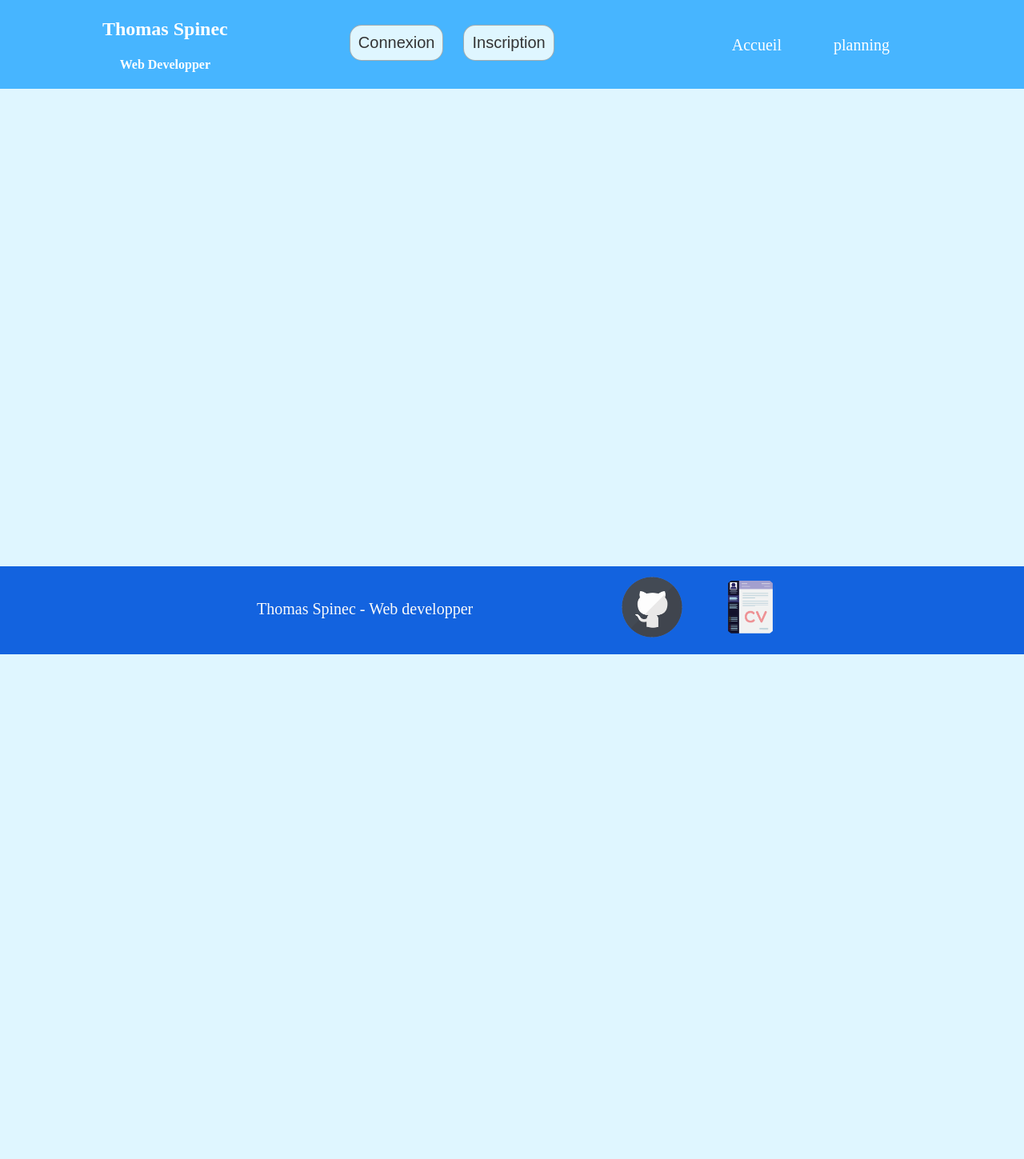
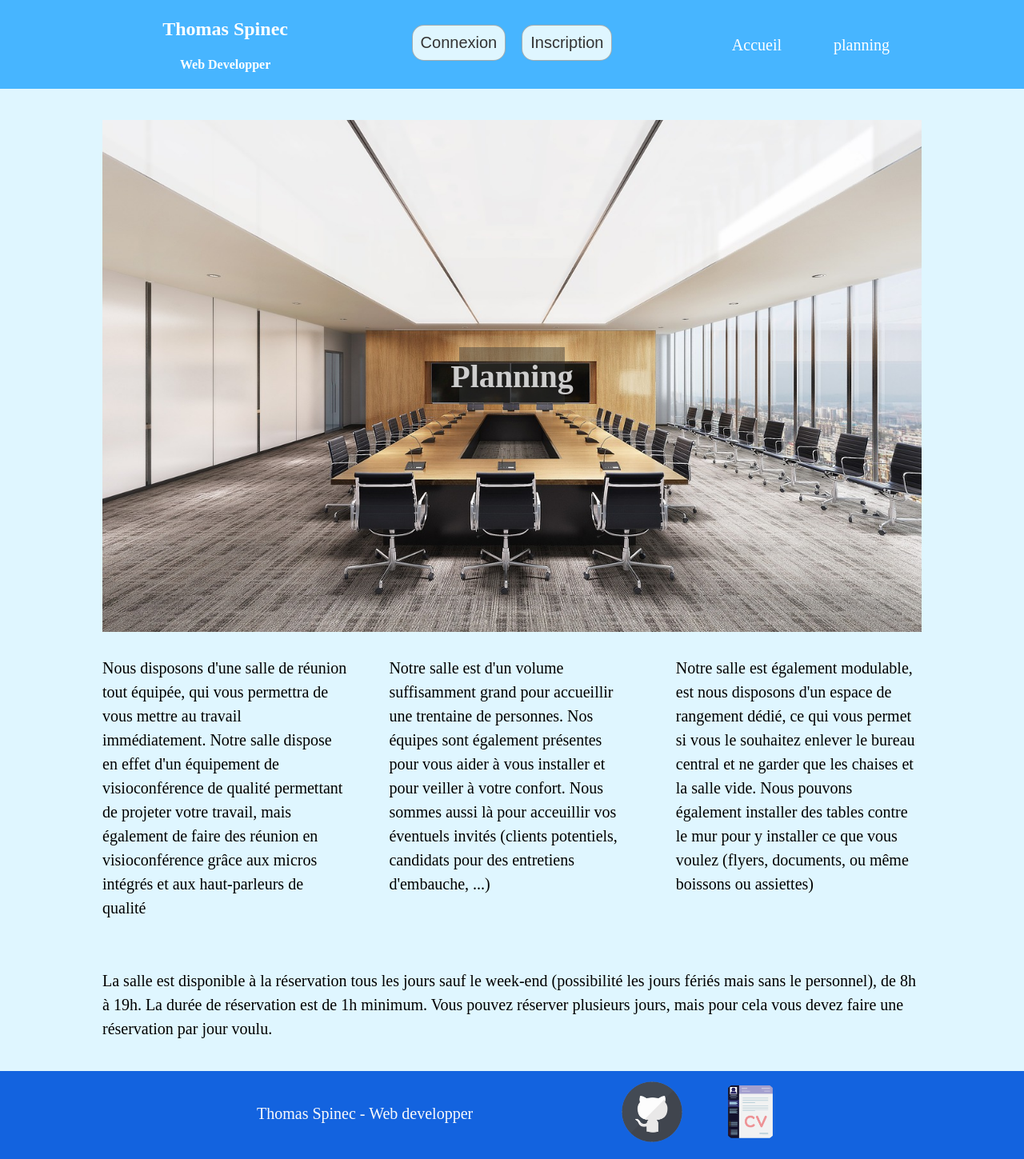
Before and after one commit to thomas-spinec/reservation-salles, a PHP site: page / in a window 1280 px wide. Shown: the whole page at 80% size. Before the commit the page ends 818 px from the top, so only its background shows below. Run offline with PHP 8.4, Linux system fonts and the light colour scheme.

Commit message:
page index fini, responsif réalisé

```diff
--- a/include/connect.php
+++ b/include/connect.php
@@ -5,5 +5,5 @@
 
 // Connexion à la base de données en ligne
 
-// $connect = new mysqli('localhost', 'adminbdd', 'basededonnees', 'thomas-spinec_livreor')
+// $connect = new mysqli('localhost', 'adminbdd', 'basededonnees', 'thomas-spinec_reservationsalles')
 ?>
--- a/include/header.php
+++ b/include/header.php
@@ -33,7 +33,7 @@
                     else if(isset($_SESSION['login'])){
                         $user = $_SESSION['login'];
                 ?>
-                <div id='center'>
+                <div class='center'>
                     <h3>Bonjour <?=$user?></h3>
                     <a href='index.php?deconnexion=true'><button>Déconnexion</button></a>
                 </div>
@@ -131,7 +131,7 @@
                 <!-- //////////////////////////////////////////////////////////
                 /////////////////  DECONNECTER  ///////////////////////////////
                 ////////////////////////////////////////////////////////// -->
-                <div>
+                <div class="center">
                     <a href='connexion.php'><button>Connexion</button></a>
                     <a href='inscription.php'><button>Inscription</button></a>
                 </div>
--- a/index.php
+++ b/index.php
@@ -5,7 +5,26 @@
 
     <!-- contenu de la page -->
     <main>
+        <div class="container">
+            <div class="bg_img">
+                <div id="link_img">
+                    <a href="planning.php"><h1>Planning</h1></a>
+                </div>
+            </div>
+            <div id="text">
+                <div>
+                    <p>Nous disposons d'une salle de réunion tout équipée, qui vous permettra de vous mettre au travail immédiatement. Notre salle dispose en effet d'un équipement de visioconférence de qualité permettant de projeter votre travail, mais également de faire des réunion en visioconférence grâce aux micros intégrés et aux haut-parleurs de qualité</p>
+                </div>
+                <div>
+                    <p>Notre salle est d'un volume suffisamment grand pour accueillir une trentaine de personnes. Nos équipes sont également présentes pour vous aider à vous installer et pour veiller à votre confort. Nous sommes aussi là pour acceuillir vos éventuels invités (clients potentiels, candidats pour des entretiens d'embauche, ...)</p>
+                </div>
+                <div>
+                    <p>Notre salle est également modulable, est nous disposons d'un espace de rangement dédié, ce qui vous permet si vous le souhaitez enlever le bureau central et ne garder que les chaises et la salle vide. Nous pouvons également installer des tables contre le mur pour y installer ce que vous voulez (flyers, documents, ou même boissons ou assiettes)</p>
+                </div>
+            </div>
+            <p>La salle est disponible à la réservation tous les jours sauf le week-end (possibilité les jours fériés mais sans le personnel), de 8h à 19h. La durée de réservation est de 1h minimum. Vous pouvez réserver plusieurs jours, mais pour cela vous devez faire une réservation par jour voulu.</p>
 
+        </div>
     </main>
 
     <!-- footer des pages -->
--- a/site.css
+++ b/site.css
@@ -69,6 +69,7 @@
   min-height: 110px;
   max-height: 140px;
   top: 0;
+  z-index: 1000 !important;
 }
 
 .flex {
@@ -81,18 +82,24 @@
   align-items: center;
 }
 
-#center {
+#left {
+  flex-basis: 30%;
+}
+
+.center {
   display: flex;
-  flex-flow: row wrap;
+  flex-flow: row wrap !important;
   justify-content: center;
   align-items: center;
   /* margin-left: 10%; */
   line-height: 1;
+  flex-basis: 30%;
 }
 
 nav {
-  width: 30%;
+  /* width: 30%; */
   text-align: center;
+  flex-basis: 30%;
 }
 
 header ul {
@@ -267,6 +274,85 @@
   opacity: 1;
   transform: translateY(-10%);
   box-shadow: 0 10px 20px #88dfff;
+}
+
+/* ******************
+    Index
+******************* */
+
+.bg_img {
+  background-image: url("img/bureau.jpg");
+  background-size: cover;
+  background-position: center;
+  background-repeat: no-repeat;
+  height: 80vh;
+  width: 100%;
+  display: flex;
+  justify-content: center;
+  align-items: center;
+  flex-direction: column;
+}
+
+#link_img h1 {
+  color: #fafafa;
+  font-weight: bold;
+  margin: 0;
+  padding: 0;
+  opacity: 0.8;
+}
+
+#link_img {
+  width: 10%;
+  height: 8%;
+  background-color: rgba(51, 51, 51, 0.432);
+  padding-left: 15px;
+  padding-right: 15px;
+  padding-top: 10px;
+  padding-bottom: 10px;
+  display: flex;
+  justify-content: center;
+  align-items: center;
+  transition: 2s;
+}
+
+#link_img:hover {
+  width: 100%;
+  height: 100%;
+  background-color: rgba(51, 51, 51, 0.596);
+}
+
+#text {
+  margin-top: 1%;
+  display: flex;
+  flex-flow: row wrap;
+  justify-content: flex-start;
+  align-items: stretch;
+  gap: 5%;
+}
+
+#text div {
+  flex-basis: 30%;
+  margin-bottom: 2%;
+}
+
+#text div p,
+#text + p {
+  font-size: 1rem;
+  line-height: 1.5;
+}
+
+/* **********************
+    Media queries index
+*********************** */
+@media all and (max-width: 768px) {
+  #text {
+    flex-flow: column wrap;
+    justify-content: center;
+    align-items: center;
+  }
+  #text div {
+    flex-basis: 100%;
+  }
 }
 
 /* *****************
```
Also changed, not shown: reservationsalles.sql (added, +117 -0 lines), img/bureau.jpg (added).
